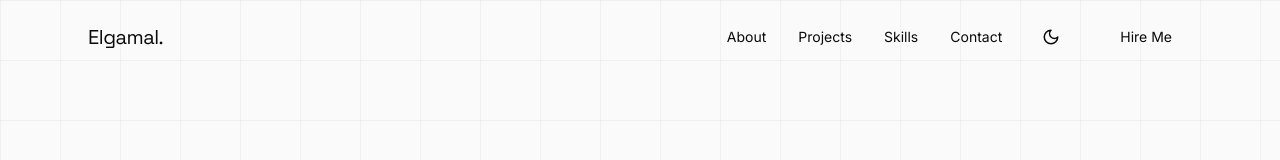
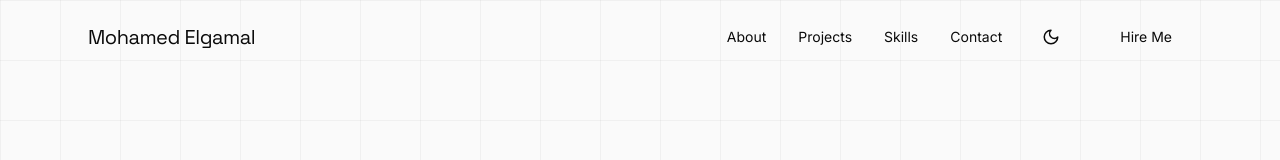
Before and after one commit to mohamadelagamal/Mohamed-Elgamal-Profile, a React (Vite) app: page / in a window 1280 px wide. Shown: the top 160 px of the page. Built offline with nearby package versions, Linux system fonts and the light colour scheme.

Commit message:
fix: navbar logo from Elgamal. to Mohamed Elgamal

```diff
--- a/src/app/components/Navbar.tsx
+++ b/src/app/components/Navbar.tsx
@@ -51,7 +51,7 @@ export function Navbar({ isDark, toggleTheme }: NavbarProps) {
             }}
             className="font-['Space_Grotesk'] text-[1.25rem] tracking-tight text-foreground"
           >
-            Elgamal<span className="text-primary">.</span>
+            Mohamed <span className="text-primary">Elgamal</span>
           </a>
 
           {/* Desktop Nav */}
```
